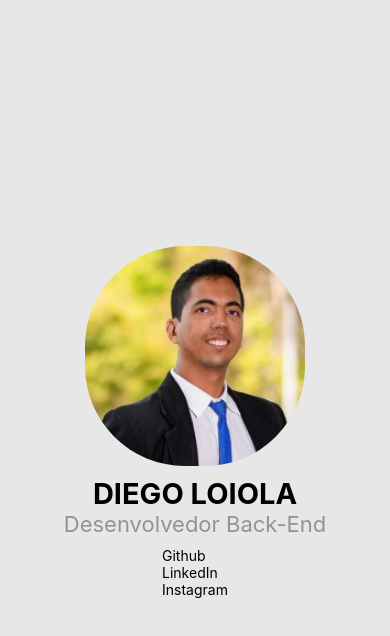
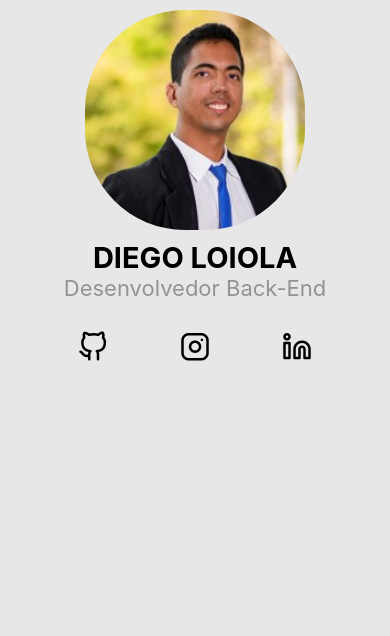
Before and after one commit to didi-loiola/app-curriculo-dio, a React Native app: screen / in a window 390 px wide. Shown: the top 636 px of the page. Built offline with nearby package versions, Linux system fonts and the light colour scheme.

Commit message:
Adicionando botões de Redes Sociais e Ajustando a visualização

```diff
--- a/src/App.js
+++ b/src/App.js
@@ -1,6 +1,7 @@
 import React from 'react';
-import { StyleSheet,View, Image, Text } from 'react-native';
+import { StyleSheet,View, Image, Text, SafeAreaView } from 'react-native';
 import image from './assets/photo.jpeg'
+import Icon from 'react-native-vector-icons/Feather'
 
 const App = () => {
 
@@ -11,10 +12,10 @@ const App = () => {
           <Image source={image} style={style.foto}/>
           <Text style={style.nome}>DIEGO LOIOLA</Text>
           <Text style={style.funcao}>Desenvolvedor Back-End</Text>
-          <View>
-            <Text>Github</Text>
-            <Text>LinkedIn</Text>
-            <Text>Instagram</Text>
+          <View style={style.redes_sociais}>
+            <Icon name="github" size={30}/>
+            <Icon name="instagram" size={30}/>
+            <Icon name="linkedin" size={30}/>
           </View>
         </View>
       </View>
@@ -28,9 +29,9 @@ const style = StyleSheet.create({
     flex: 1
   },
   container_cabecalho: {
-    flex: 1,
     alignItems: 'center',
-    justifyContent: 'center'
+    justifyContent: 'center',
+    marginTop: 10
   },
   foto: {
     width: 220,
@@ -46,6 +47,12 @@ const style = StyleSheet.create({
     fontSize: 22,
     color: '#939393',
     marginBottom: 10
+  },
+  redes_sociais:{
+    flexDirection: 'row',
+    justifyContent: 'space-between',
+    width: '60%',
+    marginTop: 20
   }
 })
 
```
